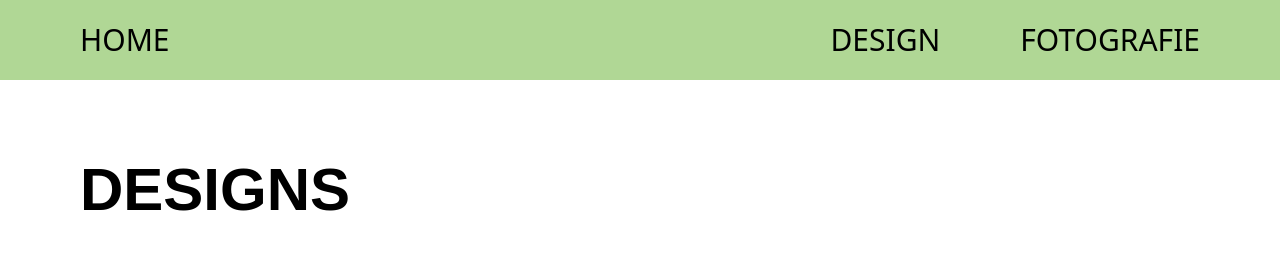
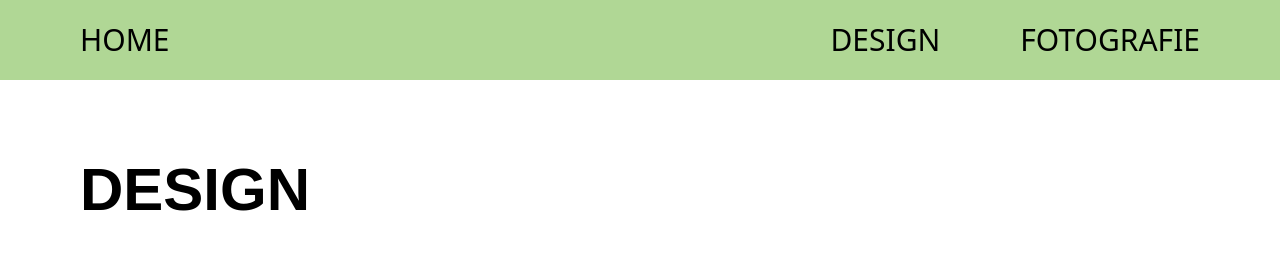
Before and after one commit to Vandammecasper/portfolio-lien, a React (Vite) app in the folder portfolioLien/: page /design in a window 1280 px wide. Shown: the top 270 px of the page. Built offline with nearby package versions, Linux system fonts and the light colour scheme.

Commit message:
fix: typo

```diff
--- a/portfolioLien/src/components/pages/Projecten/Projecten.tsx
+++ b/portfolioLien/src/components/pages/Projecten/Projecten.tsx
@@ -75,7 +75,7 @@ const Projecten = () => {
   if(title === "DESIGN"){
     return (
       <Header>
-        <h1 className="text-6xl font-ivyMode font-bold text-black mt-20 ml-20">DESIGNS</h1>
+        <h1 className="text-6xl font-ivyMode font-bold text-black mt-20 ml-20">DESIGN</h1>
         <img src="/portfolio_icon_green.svg" alt="" className="absolute h-96 -ml-40 mt-64 -z-20"/>
         <div className="grid grid-cols-3 mx-20 mt-20 gap-10">
           {designs.map((design) => (
```
